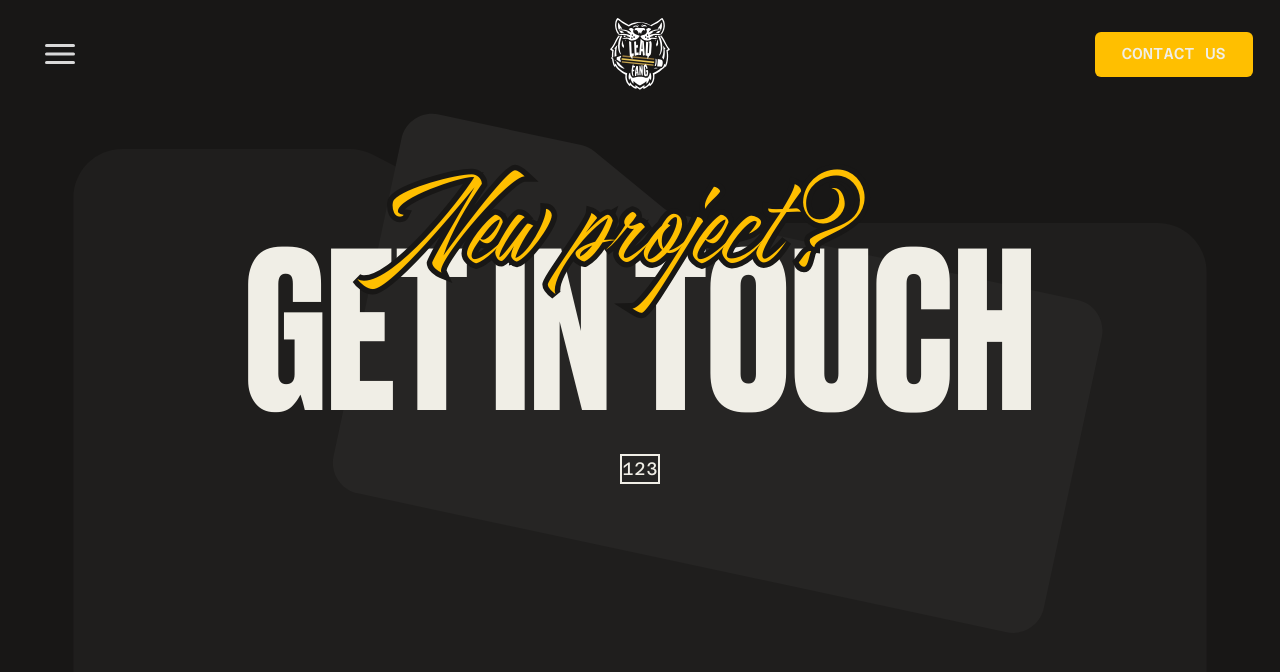
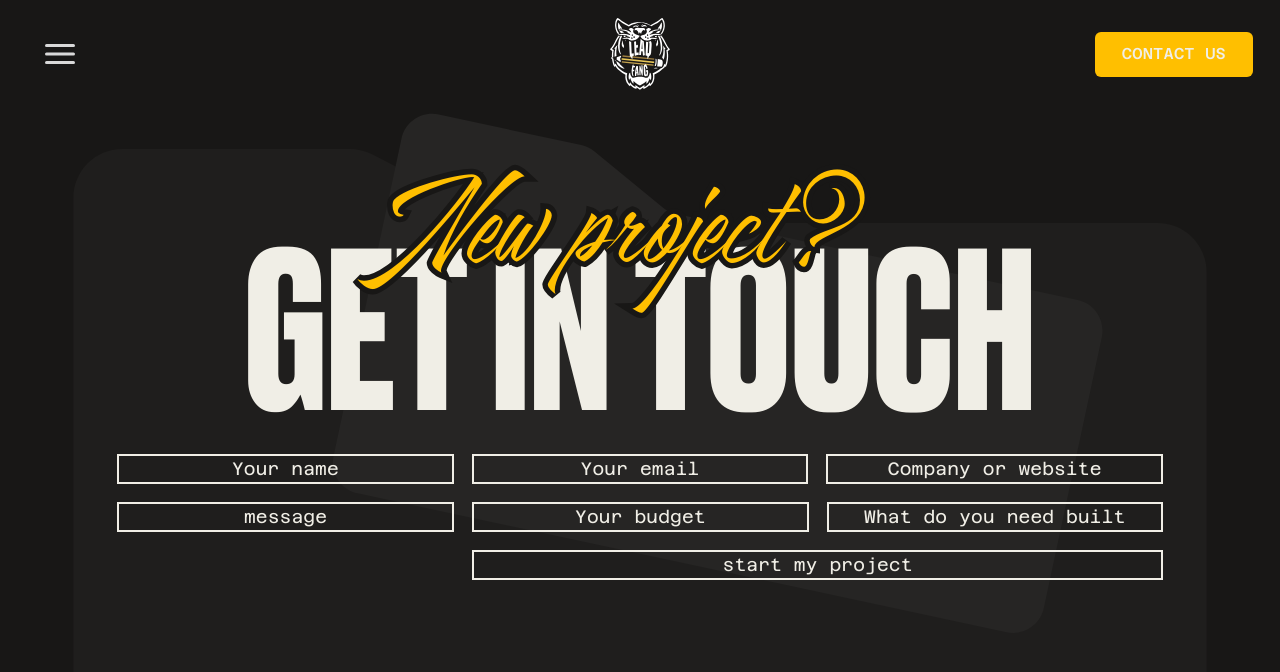
Before and after one commit to 27sssssss/lead-fang, a React (Vite) app in the folder front/: page /contact in a window 1280 px wide. Shown: the top 672 px of the page. Built offline with nearby package versions, Linux system fonts and the light colour scheme.

Commit message:
contactpage

```diff
--- a/front/src/pages/ContactPage.tsx
+++ b/front/src/pages/ContactPage.tsx
@@ -28,11 +28,35 @@ export default function ContactPage() {
                 GET IN TOUCH
               </p>
             </div>
-            <div className="">
-              <div className="flex flex-row gap-4 px-11">
-                <div className="max-w-17 border-2">
-                    123
+            <div className="flex w-full flex-col gap-4 h-full px-16 min-h-60">
+              <div className="flex w-full flex-row gap-4 justify-center">
+                <div className="w-full border-2">
+                    Your name
                 </div>
+                <div className=" w-full border-2">
+                    Your email
+                </div>
+                <div className=" w-full border-2">
+                    Company or website
+                </div>
+              </div>
+              <div className="flex flex-row h-full gap-4">
+                  <div className="h-full w-[48.6%] border-2">
+                    message
+                  </div>
+                  <div className="w-full flex flex-col gap-4">
+                    <div className="w-full flex flex-row gap-4">
+                        <div className="w-full border-2">
+                            Your budget
+                        </div>
+                        <div className="w-full border-2">
+                            What do you need built
+                        </div>
+                    </div>
+                    <div className="w-full border-2">
+                        start my project
+                    </div>
+                  </div>
               </div>
             </div>
       </section>
```
